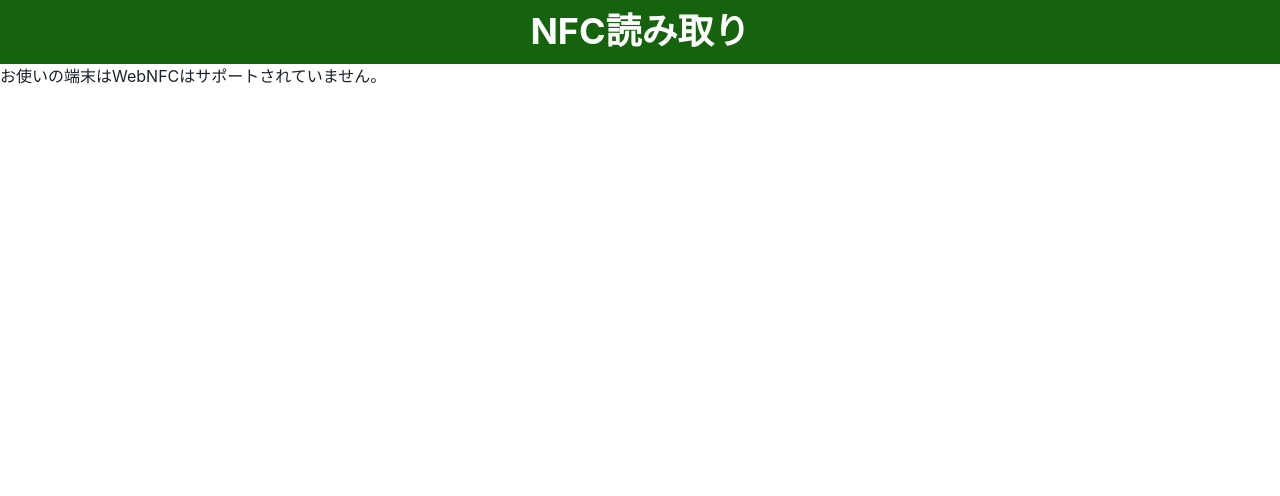
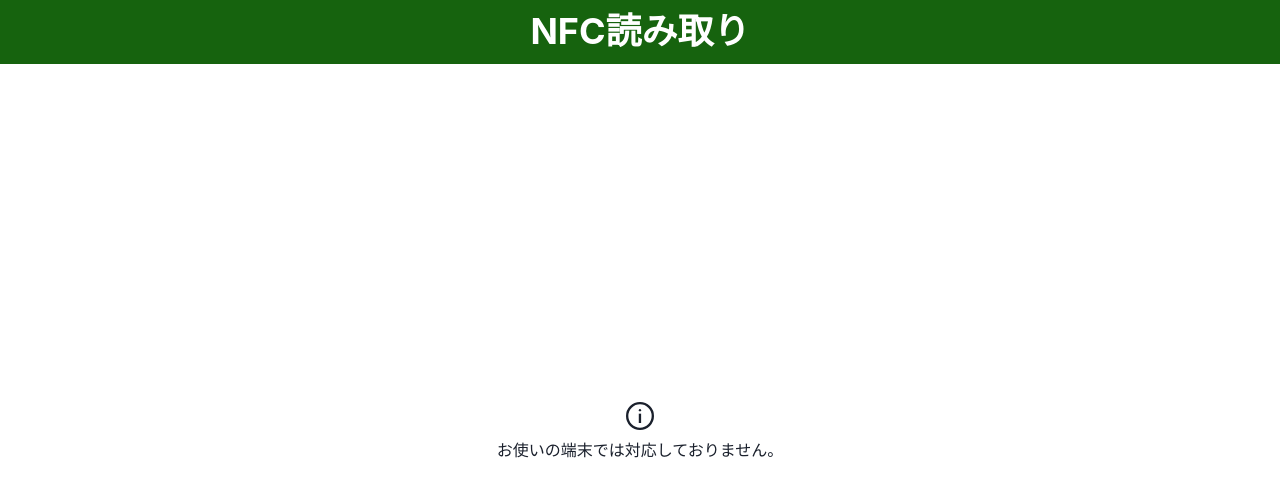
Before and after one commit to illionillion/react-read-nfc-app, a React (Vite) app: page / in a window 1280 px wide. Shown: the top 496 px of the page. Built offline with nearby package versions, Linux system fonts and the light colour scheme.

Commit message:
feat: 未対応時のメッセージ表示

```diff
--- /dev/null
+++ b/src/features/home/UI/Presentational/HomePre.css.ts
@@ -0,0 +1,16 @@
+import { css } from "@emotion/react";
+
+export const ContainerStyle = css`
+  height: calc(100vh - 8vh);
+  display: flex;
+  justify-content: center;
+  align-items: center;
+`;
+
+export const NotSupportedMessage = css`
+  display: flex;
+  flex-direction: column;
+  justify-content: center;
+  align-items: center;
+  gap: 1vh;
+`;
--- a/src/features/home/UI/Presentational/HomePre.tsx
+++ b/src/features/home/UI/Presentational/HomePre.tsx
@@ -1,10 +1,29 @@
 import { FC } from "react";
 import { Layout } from "../../../../application/UI/Components/layout";
+import { Box, Container, Text } from "@chakra-ui/react";
+import { InfoOutlineIcon } from "@chakra-ui/icons";
+import { ContainerStyle, NotSupportedMessage } from "./HomePre.css";
 
 interface HomePreProps {
     isSupported: boolean
 }
 
-export const HomePre: FC<HomePreProps> = ({isSupported}) => {
-    return <><Layout>{isSupported ? "" : "お使いの端末はWebNFCはサポートされていません。"}</Layout></>
+export const HomePre: FC<HomePreProps> = ({ isSupported }) => {
+    return (
+        <>
+            <Layout>
+                {
+                    isSupported ?
+                        ""
+                        :
+                        <Container css={ContainerStyle}>
+                            <Box css={NotSupportedMessage}>
+                                <InfoOutlineIcon boxSize={7} />
+                                <Text>お使いの端末では対応しておりません。</Text>
+                            </Box>
+                        </Container>
+                }
+            </Layout>
+        </>
+    )
 }
```
